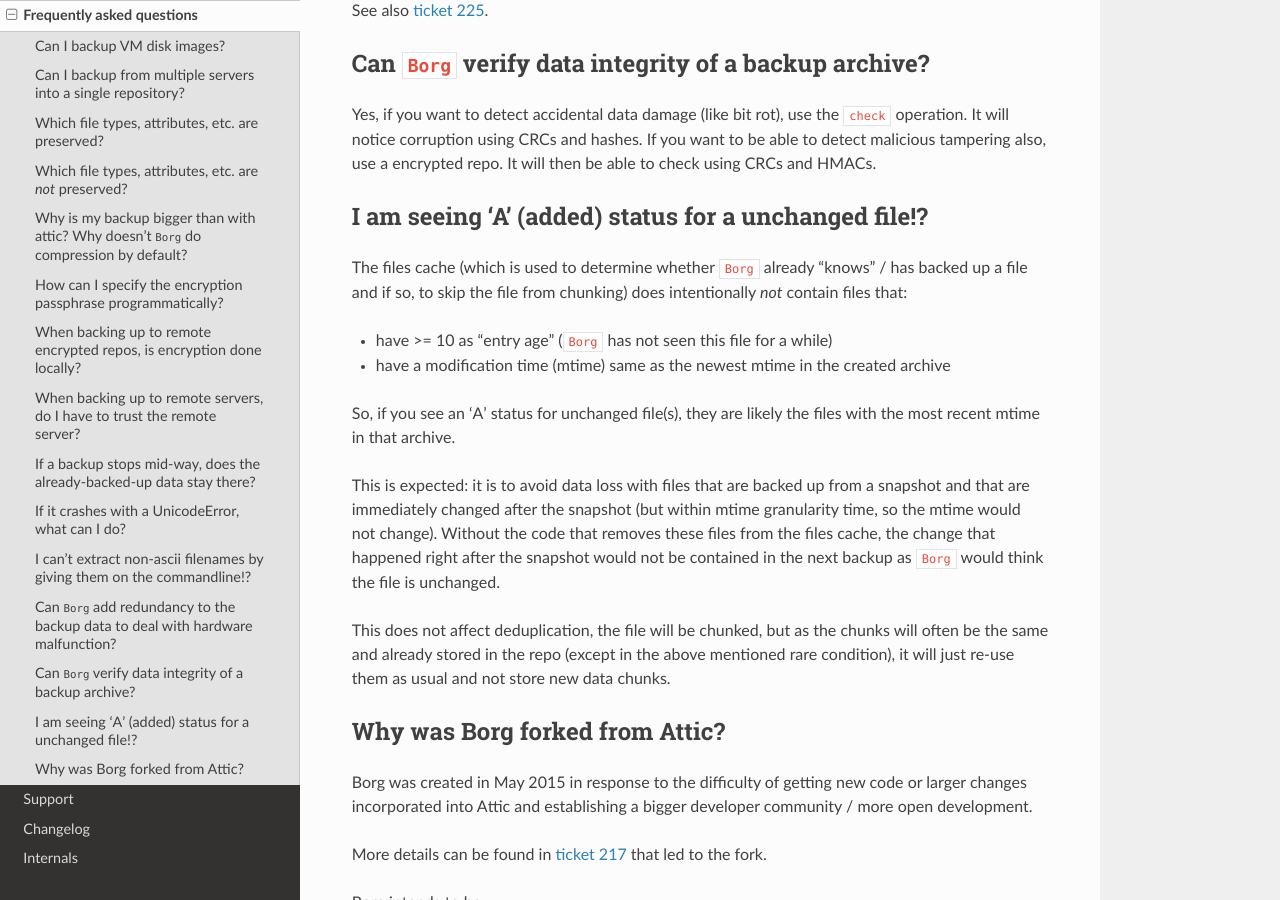
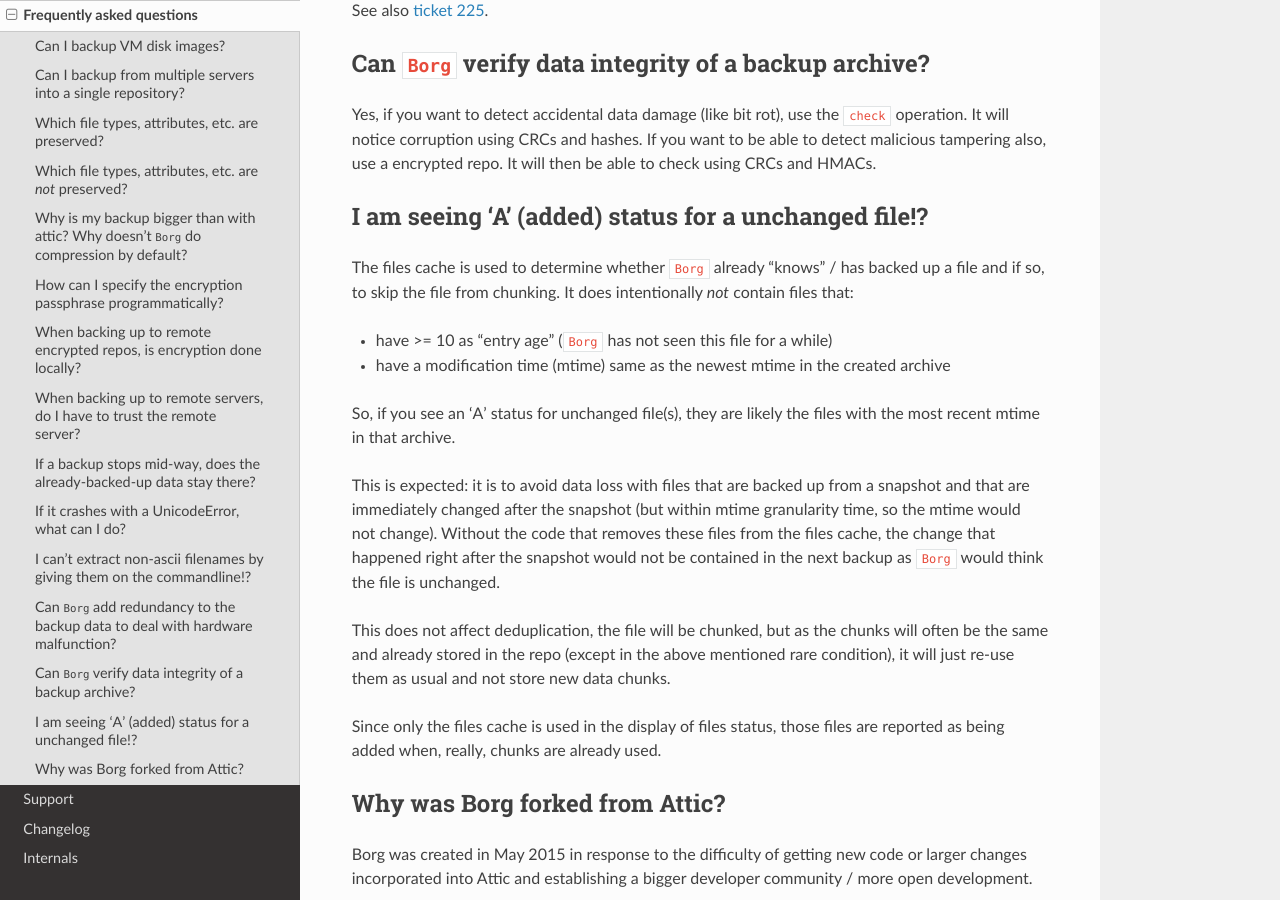
Before and after one commit to borgbackup/borg, a Sphinx documentation site: the page built from docs/faq.rst, in a window 1280 px wide and 900 px high, scrolled down 3419 px. Built offline with Sphinx 7.4.7 and the Read the Docs theme 2.0.0, drawn with Linux system fonts in a browser that asks for light colours; the version number could not be read and is left out.

Commit message:
clarify documentation on the A status oddity

```diff
--- a/docs/faq.rst
+++ b/docs/faq.rst
@@ -168,9 +168,9 @@
 I am seeing 'A' (added) status for a unchanged file!?
 -----------------------------------------------------
 
-The files cache (which is used to determine whether |project_name| already
-"knows" / has backed up a file and if so, to skip the file from chunking)
-does intentionally *not* contain files that:
+The files cache is used to determine whether |project_name| already
+"knows" / has backed up a file and if so, to skip the file from
+chunking. It does intentionally *not* contain files that:
 
 - have >= 10 as "entry age" (|project_name| has not seen this file for a while)
 - have a modification time (mtime) same as the newest mtime in the created
@@ -190,6 +190,10 @@
 will often be the same and already stored in the repo (except in the above
 mentioned rare condition), it will just re-use them as usual and not store new
 data chunks.
+
+Since only the files cache is used in the display of files status,
+those files are reported as being added when, really, chunks are
+already used.
 
 Why was Borg forked from Attic?
 -------------------------------
```
